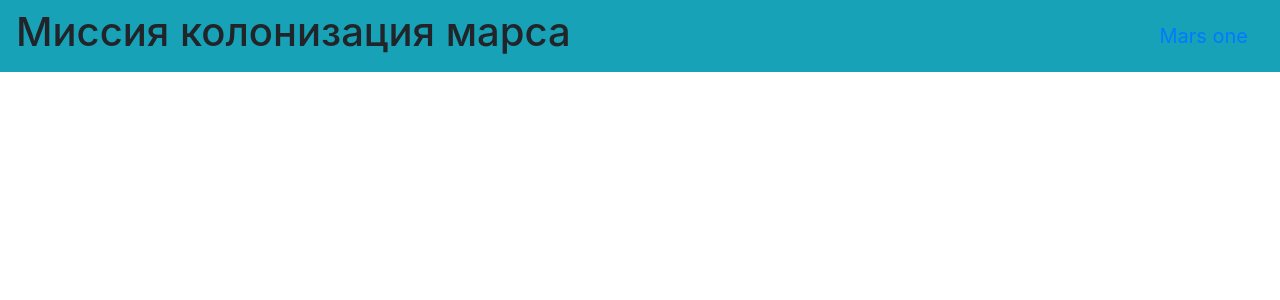
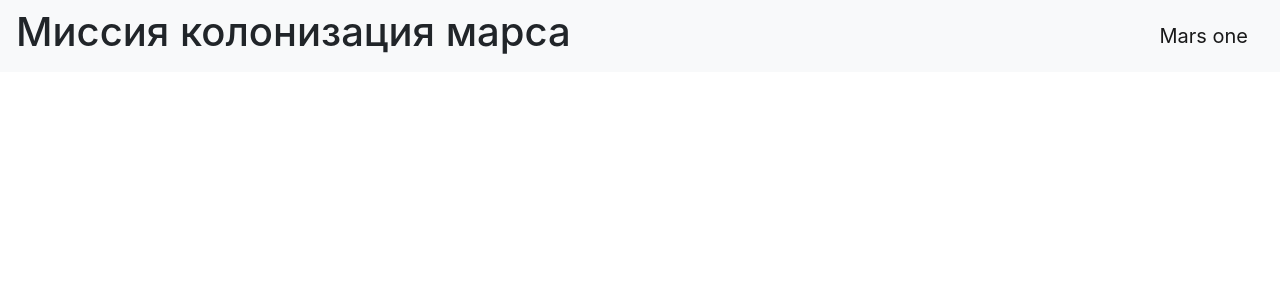
Before and after one commit to Er01Egor/flask, a Python web app: template flask/templates/base.html in a window 1280 px wide. Shown: the top 300 px of the page. Run offline with Jinja, Linux system fonts and the light colour scheme; the template is opened without the code that fills it, so the values that code supplies are empty; some libraries are stand-ins or nearby versions.

Commit message:
Первая задача

```diff
--- a/flask/templates/base.html
+++ b/flask/templates/base.html
@@ -12,7 +12,7 @@
 </head>
 <body>
 <header>
-    <nav class="navbar navbar-succes bg-info">
+    <nav class="navbar navbar-light bg-light">
         <h1>Миссия колонизация марса</h1>
         <a class="navbar-brand" href="#">Mars one</a>
     </nav>
```
